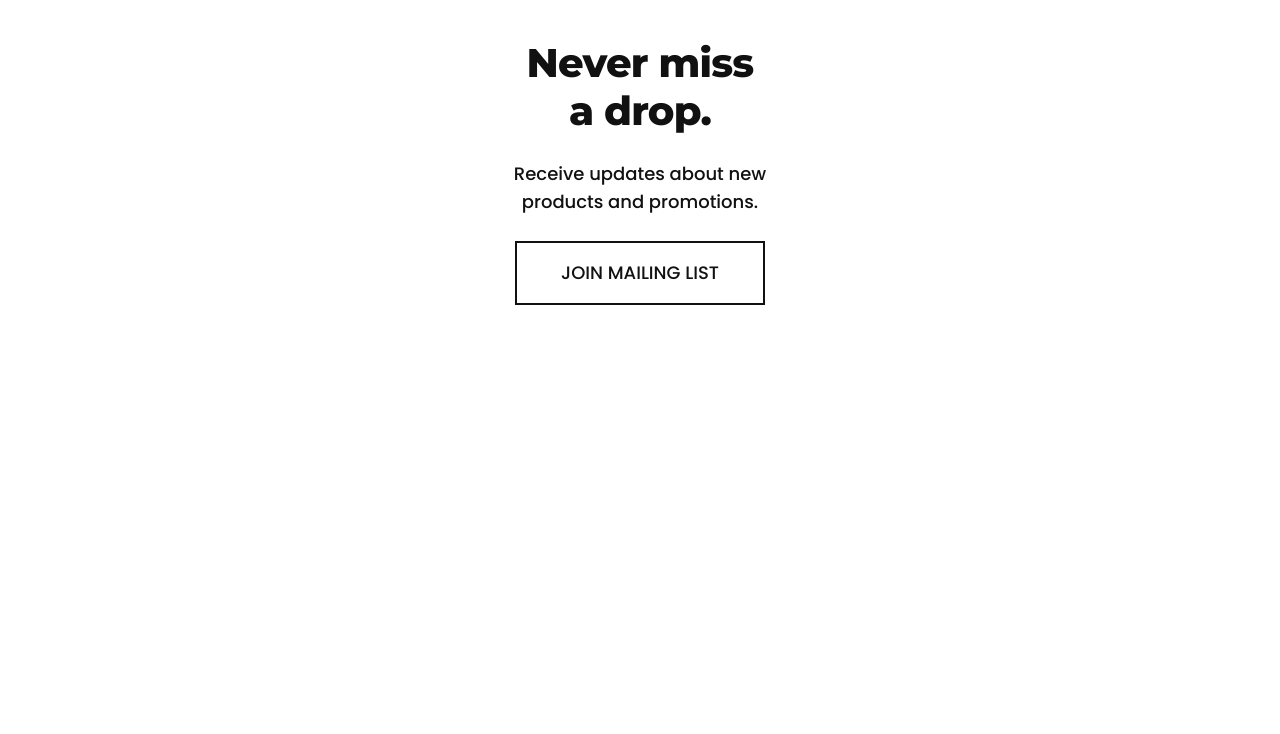
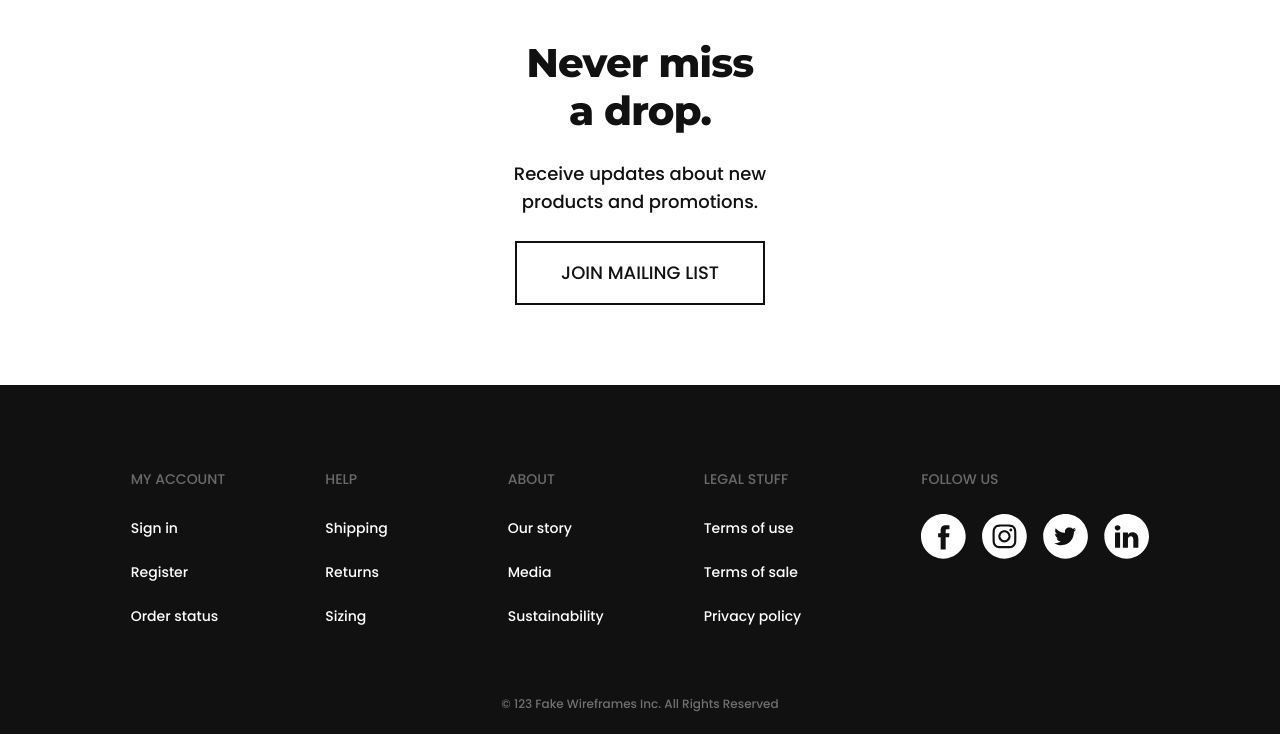
Before and after one commit to IvanDujaut/ticketlyLanding, a website: page index.html in a window 1280 px wide. Shown: the part 5850-6584 px from the top of the page. Before the commit the page ends 6155 px from the top, so only its background shows below. Drawn offline with Linux system fonts and the light colour scheme.

Commit message:
[NEW] - Footer was added

```diff
--- a/index.html
+++ b/index.html
@@ -121,9 +121,7 @@
           </article>
         </li>
 
-
         <li class="product-container">
-
           <article>
             <img
               class="imgShoes"
@@ -135,7 +133,6 @@
           </article>
         </li>
         <li class="product-container">
-
           <article>
             <img
               class="imgShoes"
@@ -147,7 +144,6 @@
           </article>
         </li>
         <li class="product-container">
-
           <article>
             <img
               class="imgShoes"
@@ -159,7 +155,6 @@
           </article>
         </li>
         <li class="product-container">
-
           <section>
             <img
               class="imgShoes"
@@ -171,7 +166,6 @@
           </section>
         </li>
         <li class="product-container">
-
           <section>
             <img
               class="imgShoes"
@@ -183,7 +177,6 @@
           </section>
         </li>
         <li class="product-container">
-
           <section>
             <img
               class="imgShoes"
@@ -266,5 +259,92 @@
         <p>JOIN MAILING LIST</p>
       </button>
     </section>
+
+    <footer class="footer" id="footer">
+      <section class="footer-information">
+        <div class="footer-menu">
+          <div class="first-block">
+            <article class="options">
+              <ul class="options-menu">
+                <h4>MY ACCOUNT</h4>
+                <li class="options-menu__items">
+                  <a href=""> Sign in </a>
+                </li>
+                <li class="options-menu__items">
+                  <a href=""> Register </a>
+                </li>
+                <li class="options-menu__items">
+                  <a href=""> Order status </a>
+                </li>
+              </ul>
+            </article>
+            <article class="options">
+              <ul class="options-menu">
+                <h4>HELP</h4>
+                <li class="options-menu__items">
+                  <a href=""> Shipping </a>
+                </li>
+                <li class="options-menu__items">
+                  <a href=""> Returns </a>
+                </li>
+                <li class="options-menu__items">
+                  <a href=""> Sizing </a>
+                </li>
+              </ul>
+            </article>
+          </div>
+          <div class="first-block">
+            <article class="options">
+              <ul class="options-menu">
+                <h4>ABOUT</h4>
+                <li class="options-menu__items">
+                  <a href=""> Our story </a>
+                </li>
+                <li class="options-menu__items">
+                  <a href=""> Media </a>
+                </li>
+                <li class="options-menu__items">
+                  <a href=""> Sustainability </a>
+                </li>
+              </ul>
+            </article>
+            <article class="options">
+              <ul class="options-menu">
+                <h4>LEGAL STUFF</h4>
+                <li class="options-menu__items">
+                  <a href=""> Terms of use </a>
+                </li>
+                <li class="options-menu__items">
+                  <a href=""> Terms of sale </a>
+                </li>
+                <li class="options-menu__items">
+                  <a href=""> Privacy policy </a>
+                </li>
+              </ul>
+            </article>
+          </div>
+        </div>
+        <article class="social-networks">
+          <h4>FOLLOW US</h4>
+          <div class="social-networks-logos">
+            <a class="social-networks-logos__links" href="#">
+              <img src="./images/Facebook.svg" alt="" />
+            </a>
+            <a class="social-networks-logos__links" href="#">
+              <img src="./images/Instagram.svg" alt="" />
+            </a>
+            <a class="social-networks-logos__links" href="#">
+              <img src="./images/Twitter.svg" alt="" />
+            </a>
+            <a class="social-networks-logos__links" href="#">
+              <img src="./images/LinkedIN.svg" alt="" />
+            </a>
+          </div>
+        </article>
+      </section>
+      <div class="copy-right">
+        <p>© 123 Fake Wireframes Inc. All Rights Reserved</p>
+      </div>
+    </footer>
   </body>
 </html>
--- a/scss/misc/_normalize.scss
+++ b/scss/misc/_normalize.scss
@@ -46,6 +46,9 @@ a {
   font-size: $text-secondary;
   text-decoration: none;
   color: $primary-color;
+  :hover {
+    color: $primary-color;
+  }
 }
 
 button {
--- a/scss/partials/_footer.scss
+++ b/scss/partials/_footer.scss
@@ -0,0 +1,92 @@
+.footer {
+  margin-top: $sp-xxl;
+  background: $primary-color;
+  padding: $sp-xxl 2.4rem $sp-md;
+  display: flex;
+  flex-direction: column;
+  row-gap: $sp-xl;
+  &-information {
+    display: flex;
+    flex-flow: row wrap;
+    max-width: 1200px;
+    column-gap: $sp-xxxl;
+    row-gap: $sp-xl;
+    margin: 0 auto;
+    justify-content: space-between;
+    .footer-menu {
+      display: flex;
+      flex-flow: row wrap;
+      row-gap: $sp-xl;
+      column-gap: $sp-xxxl;
+      .first-block {
+        display: flex;
+        flex-flow: row wrap;
+        gap: 10rem;
+        .options {
+          &-menu {
+            display: flex;
+            flex-direction: column;
+            row-gap: $sp-md;
+            h4 {
+              font-family: "Poppins";
+              font-style: normal;
+              font-weight: 500;
+              font-size: 14px;
+              line-height: 28px;
+              color: #c4c4c4;
+              opacity: 0.5;
+            }
+            &__items {
+              a {
+                font-family: "Poppins";
+                font-style: normal;
+                font-weight: 500;
+                font-size: 14px;
+                line-height: 28px;
+                color: #ffffff;
+              }
+            }
+          }
+        }
+      }
+    }
+    .social-networks {
+      display: flex;
+      flex-direction: column;
+      row-gap: $sp-md;
+      h4 {
+        font-family: "Poppins";
+        font-style: normal;
+        font-weight: 500;
+        font-size: 14px;
+        line-height: 28px;
+        color: #c4c4c4;
+        opacity: 0.5;
+      }
+      &-logos {
+        display: flex;
+        column-gap: $sp-md;
+        &__links {
+          width: 4.5rem;
+          height: auto;
+          img {
+            width: 100%;
+            height: auto;
+          }
+        }
+      }
+    }
+  }
+  .copy-right {
+    p {
+      font-family: "Poppins";
+      font-style: normal;
+      font-weight: 500;
+      font-size: 12px;
+      line-height: 28px;
+      color: #ffffff;
+      opacity: 0.4;
+      text-align: center;
+    }
+  }
+}
```
Also changed, not shown: css/translated.css.
